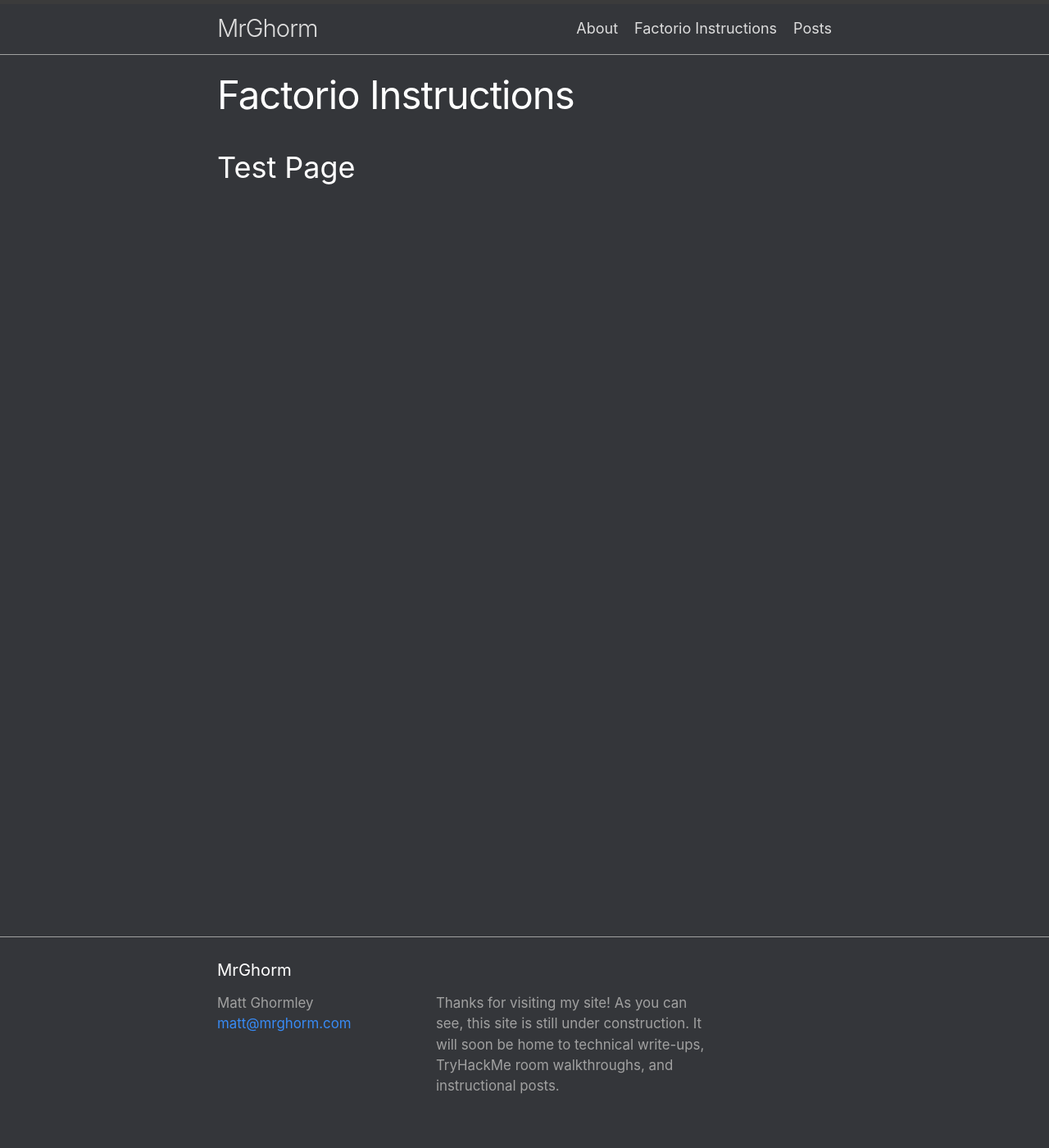
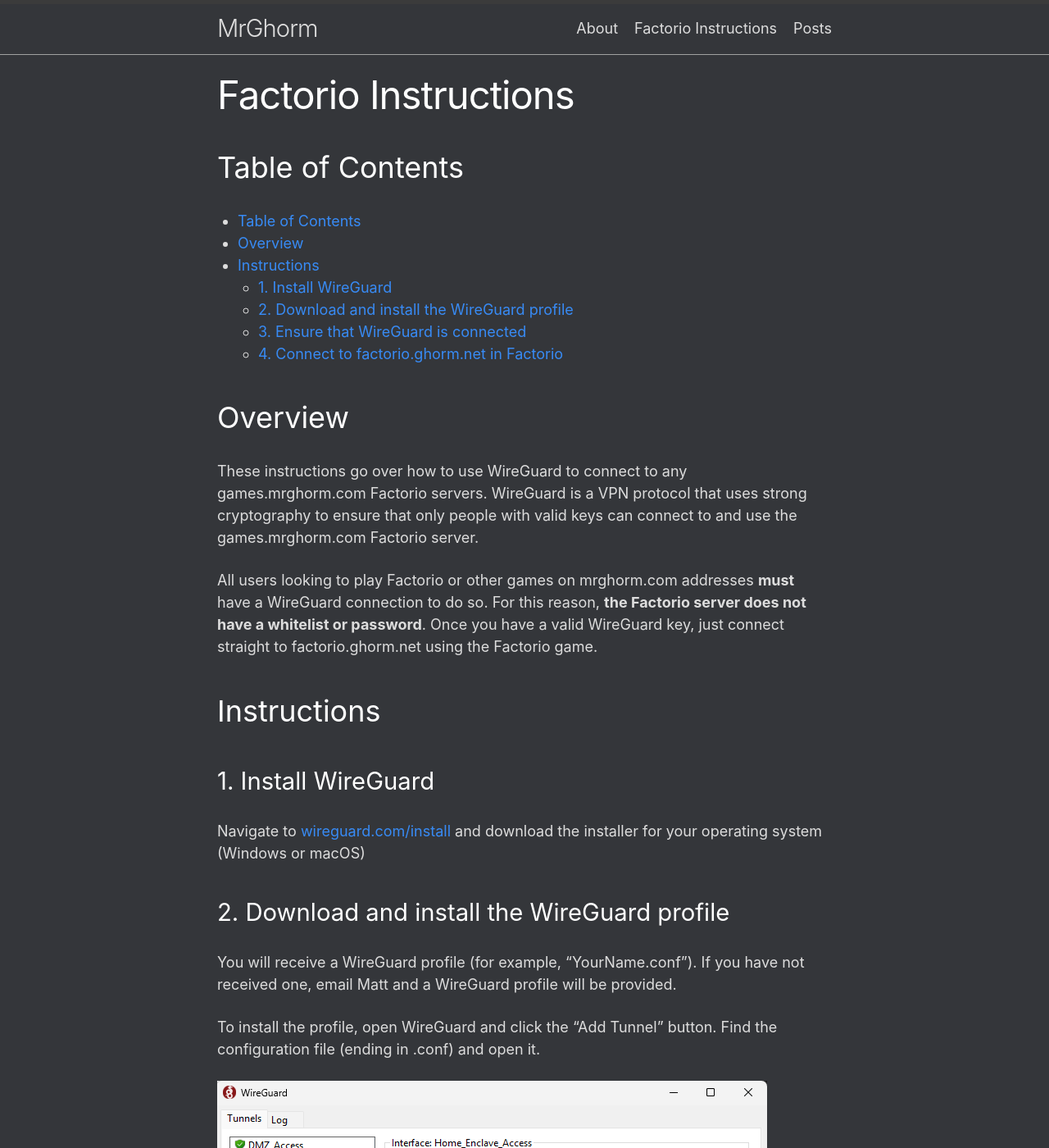
Before and after one commit to mrghorm/mrghorm.com, a Jekyll site: the page built from pages/factorio-instructions.markdown, in a window 1280 px wide and 1400 px high. Shown: the whole window at 82% size. Built offline with Jekyll 4.4.1, drawn with Linux system fonts in a browser that asks for light colours; some of the changed text lies outside the part shown.

Commit message:
New factorio-instructions page

```diff
--- a/pages/factorio-instructions.markdown
+++ b/pages/factorio-instructions.markdown
@@ -4,4 +4,48 @@ title: Factorio Instructions
 permalink: /factorio-instructions
 ---
 
-# Test Page
+# Table of Contents
+
+* TOC
+{:toc}
+
+# Overview
+These instructions go over how to use WireGuard to connect to any games.mrghorm.com Factorio servers.  WireGuard is a VPN protocol that uses strong cryptography to ensure that only people with valid keys can connect to and use the games.mrghorm.com Factorio server.
+
+All users looking to play Factorio or other games on mrghorm.com addresses **must** have a WireGuard connection to do so. For this reason, **the Factorio server does not have a whitelist or password**.  Once you have a valid WireGuard key, just connect straight to factorio.ghorm.net using the Factorio game.
+
+# Instructions
+
+## 1. Install WireGuard
+
+Navigate to [wireguard.com/install](https://www.wireguard.com/install/) and download the installer for your operating system (Windows or macOS)
+
+## 2.  Download and install the WireGuard profile
+
+You will receive a WireGuard profile (for example, "YourName.conf").  If you have not received one, email Matt and a WireGuard profile will be provided.
+
+To install the profile, open WireGuard and click the "Add Tunnel" button.  Find the configuration file (ending in .conf) and open it.
+
+![Find the "Add Tunnel" button](/assets/attachments/factorio-instructions/WireGuard-Add-Tunnel.png)
+
+## 3.  Ensure that WireGuard is connected
+
+Make sure you see "Status: Active" near the top of the WireGuard window:
+
+![Find the "Status: Active" text in WireGuard](../assets/attachments/factorio-instructions/WireGuard-Status-Active.png)
+
+If the status of your WireGuard connection is "Inactive", then press the "Activate" button.
+
+![Find and click the "Activate" button](../assets/attachments/factorio-instructions/WireGuard-Click-Activate.png)
+
+## 4.  Connect to factorio.ghorm.net in Factorio
+
+In Factorio, navigate to **Multiplayer > Connect to address**
+
+![Find the "connect to address" button in Factorio](../assets/attachments/factorio-instructions/factorio-menu-multiplayer-connect-to-address.png)
+
+Under "Direct connection", type **factorio.ghorm.net**
+
+![Factorio direct connection to factorio.ghorm.net](../assets/attachments/factorio-instructions/factorio-direct-connection-factorio.ghorm.net.png)
+
+**Then click connect!**
```
Also changed, not shown: assets/attachments/factorio-instructions/WireGuard-Add-Tunnel.png (added), assets/attachments/factorio-instructions/WireGuard-Click-Activate.png (added), assets/attachments/factorio-instructions/WireGuard-Status-Active.png (added), assets/attachments/factorio-instructions/factorio-direct-connection-factorio.ghorm.net.png (added), assets/attachments/factorio-instructions/factorio-menu-multiplayer-connect-to-address.png (added).
